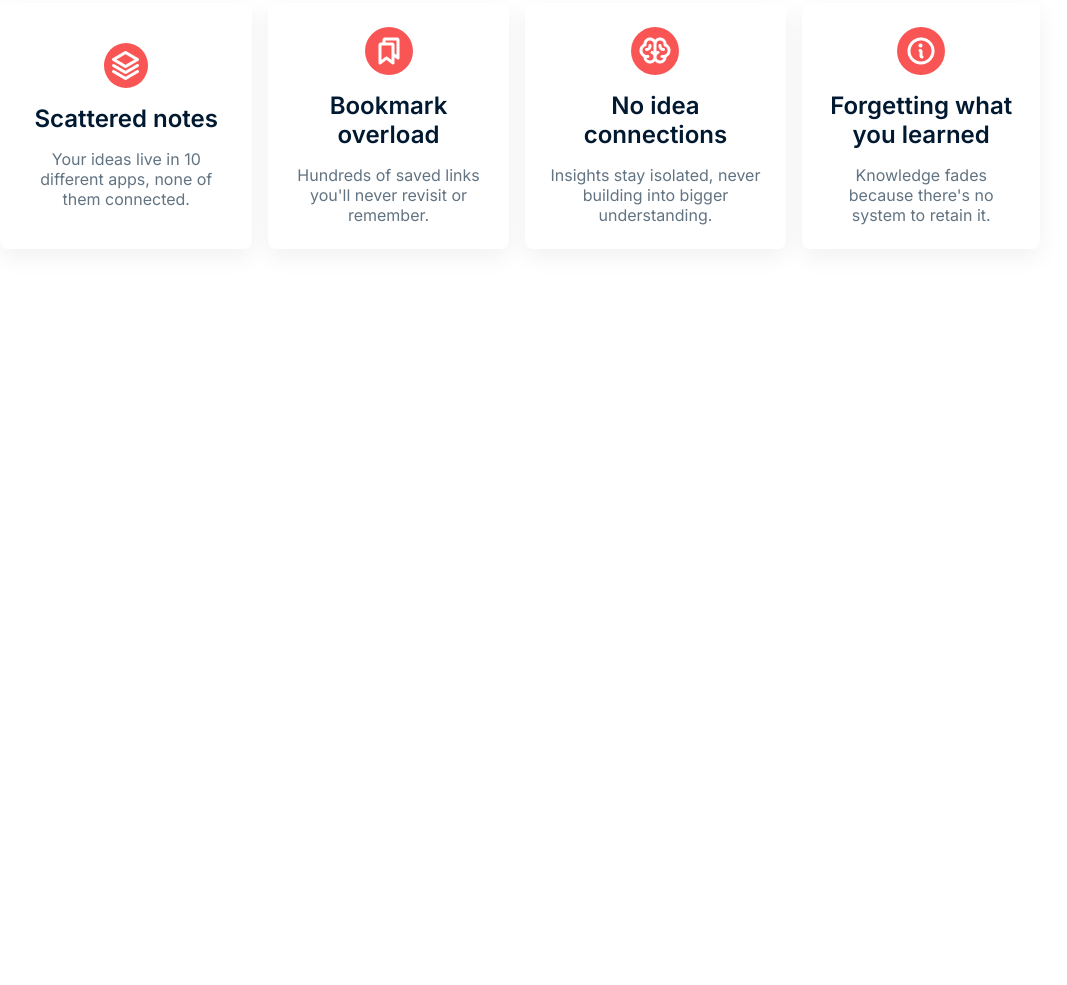
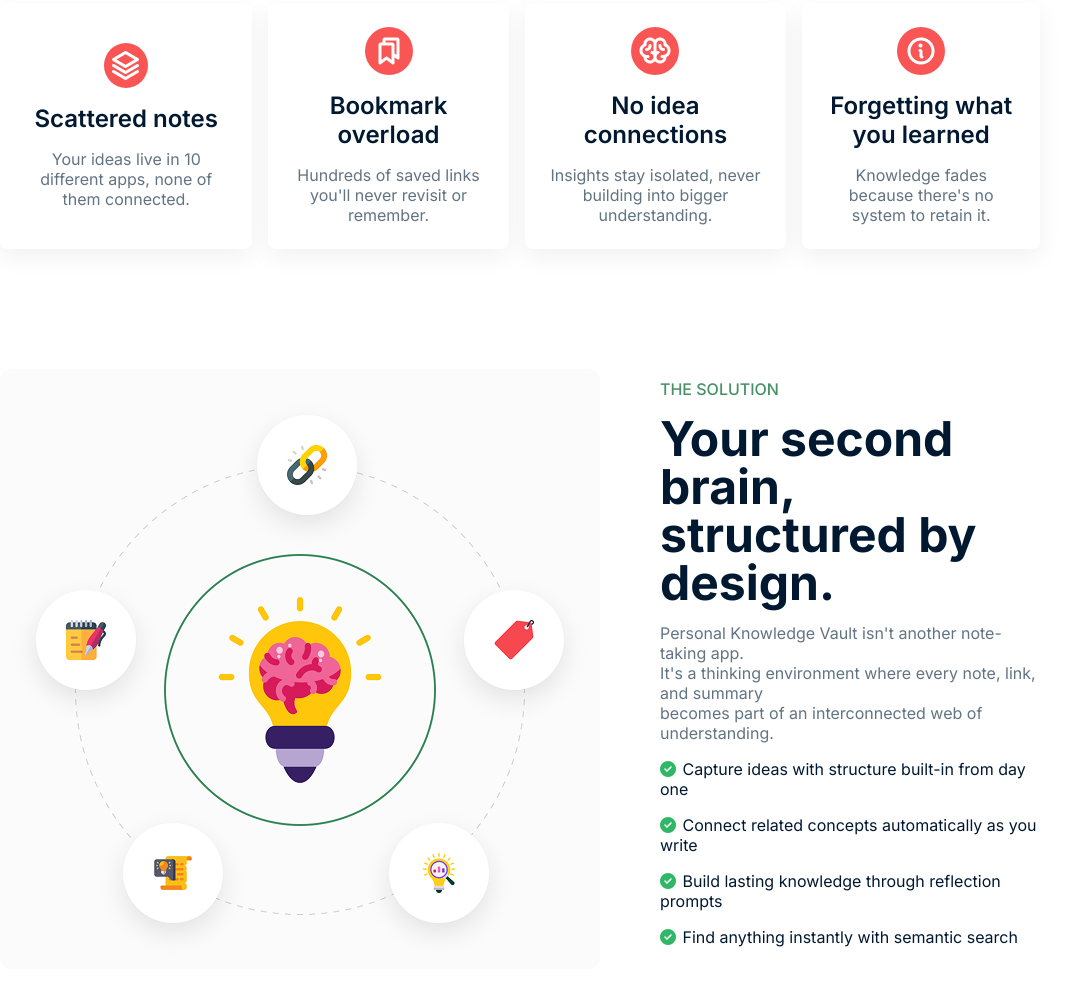
Before and after one commit to niil07/A01-KnowledgeVault, a plain HTML site: page index.html in a window 1280 px wide. Shown: the part 701-1686 px from the top of the page, without its empty margins (120-1187 px from the left). Before the commit the page ends 1070 px from the top, so only its background shows below. Drawn offline with Linux system fonts and the light colour scheme.

Commit message:
Brain section done..

```diff
--- a/css/style.css
+++ b/css/style.css
@@ -207,3 +207,58 @@
     display: flex;
     justify-content: space-between;
 }
+
+/* Brain section css */
+
+.brain{
+    padding: 0px 120px 120px 120px;
+}
+
+.brain-content{
+    display: flex;
+    align-items: center;
+    gap: 60px;
+}
+
+.brain-desc{
+    display: flex;
+    flex-direction: column;
+    gap: 16px;
+}
+
+.brain-desc h5{
+    color: rgba(70, 145, 101, 1);
+    font-size: 16px;
+    line-height: 20px;
+    font-weight: 500;
+    text-transform: uppercase;
+}
+
+.brain-desc h3{
+    color: #001931;
+    font-size: 48px;
+    font-weight: 700;
+    line-height: 100%;
+}
+
+.brain-desc p{
+    color: #627382;
+    font-size: 16px;
+    line-height: 20px;
+    font-weight: 400;
+}
+
+.brain-menu ul li{
+    text-decoration: none;
+    font-size: 16px;
+    line-height: 20px;
+    color: #001931;
+    list-style: none;
+    margin-bottom: 16px;
+}
+
+.brain-menu ul li i{
+    color: #30B868;
+    font-size: 16px;
+    margin-right: 2px;
+}
--- a/index.html
+++ b/index.html
@@ -114,6 +114,47 @@
          </section>
         <!-- Notes section code end -->
 
+        <!-- Brain Section code start -->
+         <section class="brain">
+            <div class="brain-content">
+                <div class="brain-img">
+                    <img src="./assets/knowledge.png" alt="">
+                </div>
+                <div class="brain-desc">
+                    <h5>The Solution</h5>
+                    <h3>
+                        Your second brain, <br>
+                        structured by design.
+                    </h3>
+                    <p>Personal Knowledge Vault isn't another note-taking app. <br>
+                    It's a thinking environment where every note, link, and
+                    summary<br>
+                    becomes part of an interconnected web of understanding.</p>
+                    <div class="brain-menu">
+                        <ul>
+                            <li>
+                                <i class="fa-solid fa-circle-check"></i>
+                                Capture ideas with structure built-in from day one
+                            </li>
+                            <li>
+                                <i class="fa-solid fa-circle-check"></i>
+                                Connect related concepts automatically as you write
+                            </li>
+                            <li>
+                                <i class="fa-solid fa-circle-check"></i>
+                                Build lasting knowledge through reflection prompts
+                            </li>
+                            <li>
+                                <i class="fa-solid fa-circle-check"></i>
+                                Find anything instantly with semantic search
+                            </li>
+                        </ul>
+                    </div>
+                </div>
+            </div>
+         </section>
+        <!-- Brain Section code end -->
+
     </main>
     <!-- Main section code end -->
 </body>
```
